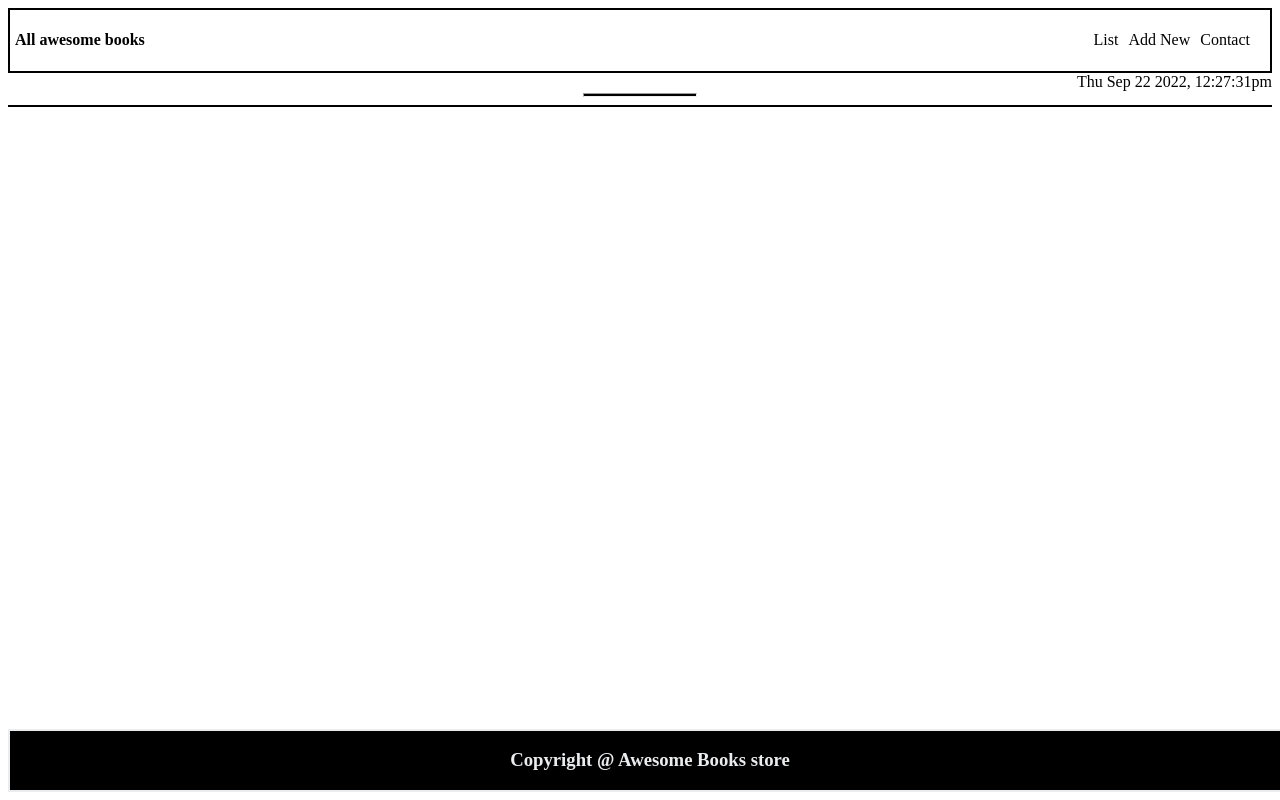
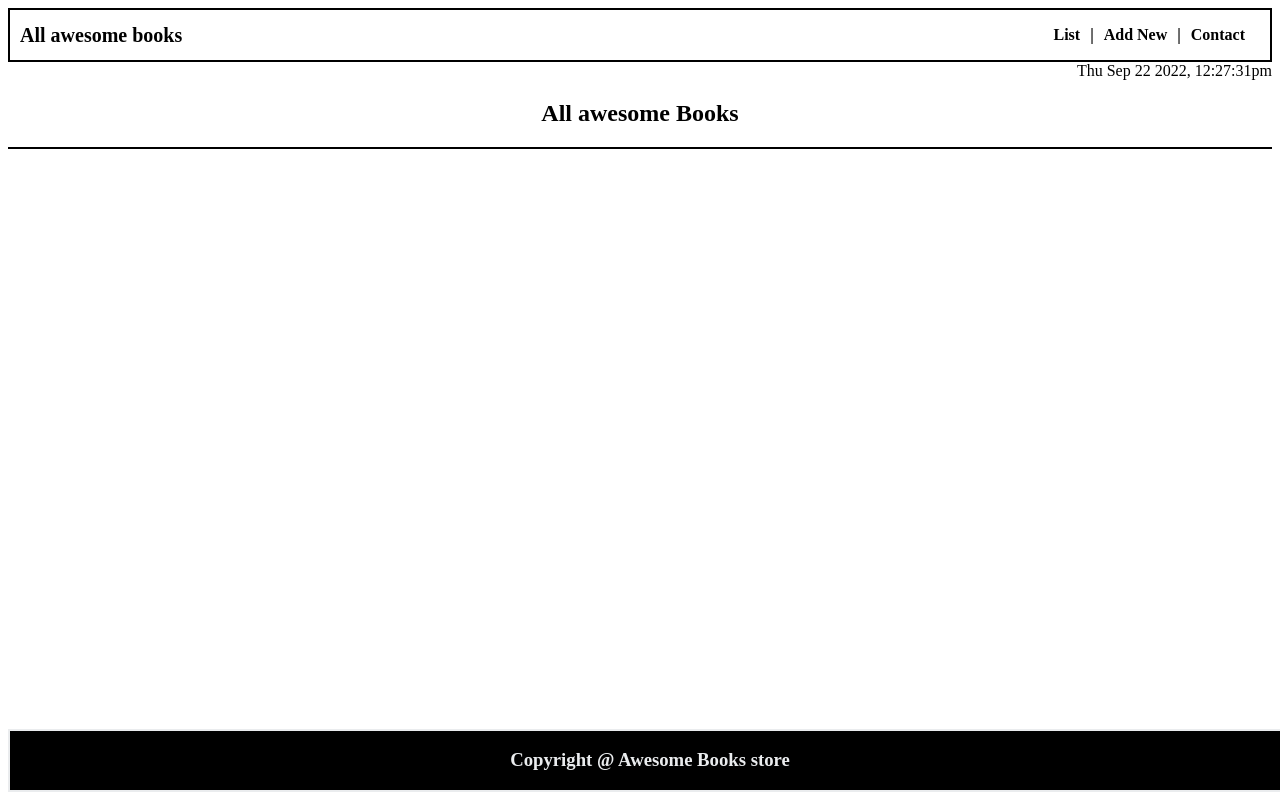
Before and after one commit to tashisrael/awesome-books, a website: page index.html in a window 1280 px wide. Both pictures are taken after a click on the link "List". Drawn offline with Linux system fonts and the light colour scheme.

Commit message:
Fix some errors

```diff
--- a/index.html
+++ b/index.html
@@ -9,27 +9,26 @@
 </head>
 <body>
     <!-- <div class="awesome"> -->
-        <div class="title">
+  <header>
+    <nav class="title">
       <h4> All awesome books </h4>
       <div class="links">
         <ul class="ul-links">
           <li class="listLink"><a id="list-link" href="#list">List</a></li>
+          <li class="listLink1"><a id="list-link" href="#">|</a></li>
           <li class="listLink"><a id="add-link" href="#add-new">Add New</a></li>
+          <li class="listLink1"><a id="list-link" href="#">|</a></li>
           <li class="listLink"><a id="contact-link" href="#contact-list">Contact</a></li>
         </ul>
       </div>
-
-        </div>
-
+    </nav>
+  </header>
     <div class="date">
       Date
     </div>
-
-        <hr>
-
-        <div id="list" class="list">
-
-        </div>
+    <br>
+    <h2 id="all">All awesome Books</h2>
+    <div id="list" class="list"></div>
       <div class="awesome-books" id="awesome-books">
         <h2>Add a new Book</h2>
         <form name="book" id="form">
@@ -38,7 +37,6 @@
           <button type="submit" id="btn" class="btn">Add</button>
         </form>
       </div>
-
       <div class="contact" id="contact">
         <h2 class="contact-text">CONTACT INFORMATION</h2>
         <p class="contact-text">You can reach us on:</p>
@@ -48,11 +46,9 @@
           <li>Our address: Streetname 22, 84503 City, Country</li>
         </ul>
       </div>
-
       <footer>
         <h3>Copyright @ Awesome Books store</h3>
       </footer>
-    <!-- </div> -->
   <script src="main.js"></script>
 </body>
 </html>
--- a/main.js
+++ b/main.js
@@ -9,65 +9,43 @@ const formLink = document.querySelector('#add-link');
 const listMenu = document.querySelector('#list');
 const listLink = document.querySelector('#list-link');
 const date = document.querySelector('.date');
+const all = document.querySelector('#all');
 
 contactDiv.addEventListener('click', () => {
   contactMenu.style.display = 'block';
   formMenu.style.display = 'none';
   listMenu.style.display = 'none';
-
-})
+  all.style.display = 'none';
+});
 
 listLink.addEventListener('click', () => {
   contactMenu.style.display = 'none';
   formMenu.style.display = 'none';
   listMenu.style.display = 'block';
-
-})
+  all.style.display = 'block';
+});
 
 formLink.addEventListener('click', () => {
   contactMenu.style.display = 'none';
   formMenu.style.display = 'block';
   listMenu.style.display = 'none';
-
-})
+  all.style.display = 'none';
+});
 
 const now = () => {
   const newDate = new Date();
   date.innerHTML = `${newDate.toDateString()}, ${newDate.getHours()}:${newDate.getMinutes()}:${newDate.getSeconds()}pm `;
   setTimeout(now, 1000);
-}
+};
 window.onload = now();
 
-if(window == listMenu.style.display.block ){
 const refresh = () => {
   contactMenu.style.display = 'none';
   formMenu.style.display = 'none';
   listMenu.style.display = 'block';
-
-}
-
+  all.style.display = 'block';
+};
 window.onload = refresh();
-} else if(window == formMenu.style.display.block){
-  const refresh = () => {
-    contactMenu.style.display = 'none';
-    formMenu.style.display = 'block';
-    listMenu.style.display = 'none';
-
-  }
-
-  window.onload = refresh();
-  }
-else {
-
-    const refresh = () => {
-      contactMenu.style.display = 'block';
-      formMenu.style.display = 'none';
-      listMenu.style.display = 'none';
-    }
-
-    window.onload = refresh();
-
-  }
 
 class Book {
   availableBooks;
--- a/styles.css
+++ b/styles.css
@@ -10,18 +10,23 @@ body {
   margin: auto;
   width: 50%;
   padding: 10px;
-
 }
 
-.title{
+.title {
   border: 2px solid;
   display: flex;
   align-items: center;
   justify-content: space-between;
-  padding: 0 5px;
+  padding: 0 10px;
+  height: 50px;
 }
 
-.links{
+h4 {
+  font-size: 20px;
+  font-weight: bold;
+}
+
+.links {
   display: flex;
   margin-left: 20px;
 }
@@ -30,11 +35,15 @@ body {
   list-style: none;
   display: flex;
   margin-right: 5px;
+  font-weight: bold;
+}
+
+.ul-links li a:hover {
+  color: #4472e7;
 }
 
 li {
   margin-right: 10px;
-
 }
 
 a{
@@ -51,6 +60,7 @@ a{
 .date {
   float: right;
 }
+
 input {
   width: 100%;
 }
@@ -68,17 +78,16 @@ h2 {
   justify-content: space-between;
   gap: 8.5rem;
   align-items: center;
-
+  padding: 0 15px;
   margin: 0;
-  padding: 0 10px;
 }
 
 .availableBook:nth-child(even) {
-  background-color: #eaecee;
+  background-color: #fff;
 }
 
 .availableBook:nth-child(odd) {
-  background-color: #fff;
+  background-color: #eee;
 }
 
 hr {
@@ -92,11 +101,11 @@ button {
   box-shadow: 2px 2px black;
 }
 
-.contact{
+.contact {
   text-align: center;
 }
 
-.contact-list{
+.contact-list {
   list-style: none;
 }
 
```
Lines whose indentation alone changed are shown as unchanged.
